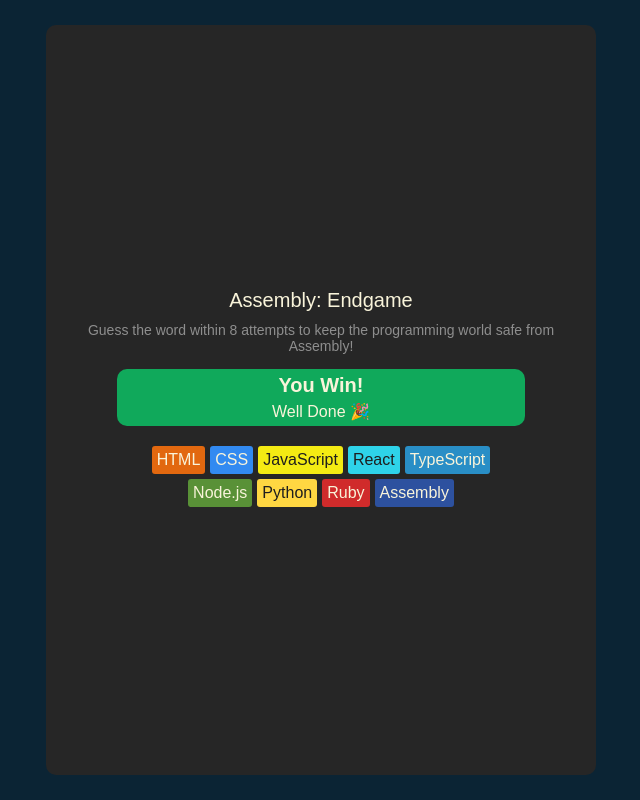
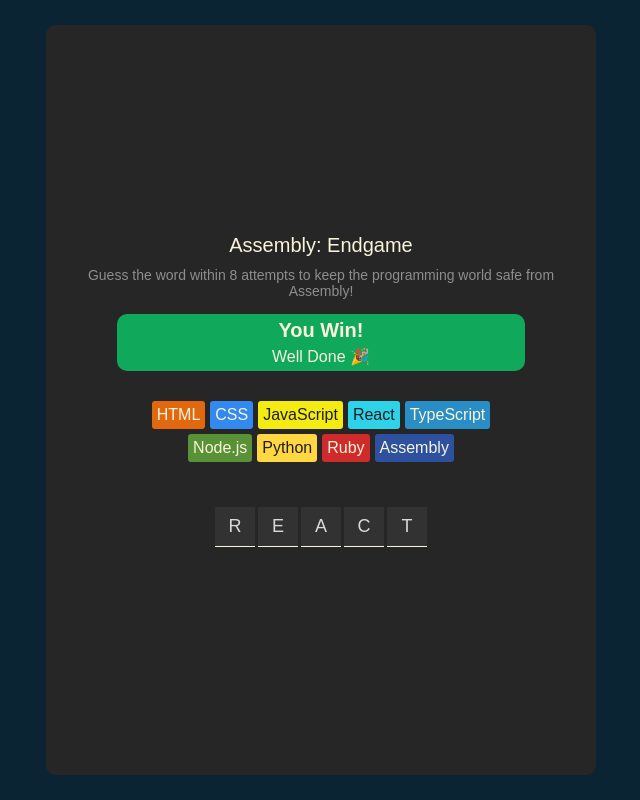
Before and after one commit to prathmyx/AssemblyEndgame, a React (Vite) app: page / in a window 1280 px wide. Shown: the whole page, without its empty margins (319-959 px from the left). Built offline with nearby package versions, Linux system fonts and the light colour scheme.

Commit message:
feat:added word

```diff
--- a/src/Components/App.jsx
+++ b/src/Components/App.jsx
@@ -1,16 +1,23 @@
+import { useState } from "react"
 import Status from "./Status"
 import Chips from "./Chips"
 import { languages } from "./languages"
+import Word from "./Word"
 
 export default function App() {
+    const [word, setWord] = useState("react");
+
     const langs = languages.map((lang) => {
         return {...lang, isAlive: true}
     });
+
+    const wordList = word.split("");
 
     return (
         <>
             <Status won={true}/>
             <Chips list={langs}/>
+            <Word word={wordList}/>
         </>
     )
 }
--- /dev/null
+++ b/src/Components/Word.jsx
@@ -0,0 +1,14 @@
+export default function Word(props) {
+
+    return (
+        <section className="word-container">
+            {props.word.map((char, index) => {
+                return (<span
+                    className="word-char"
+                    key={index}>
+                        {char.toUpperCase()}
+                    </span>)
+            })}
+        </section>
+    )
+}
--- a/src/index.css
+++ b/src/index.css
@@ -63,7 +63,7 @@
 }
 
 .chips-container {
-    margin-block: 10px;
+    margin-block: 20px;
     display: flex;
     flex-wrap: wrap;
     justify-content: center;
@@ -75,3 +75,21 @@
     border-radius: 3px;
     padding: 5px;
 }
+
+section.word-container {
+    margin-block: 25px;
+    display: flex;
+    justify-content: center;
+    gap: 3px;
+}
+
+span.word-char {
+    height: 40px;
+    width: 40px;
+    background-color: #323232;
+    display: flex;
+    justify-content: center;
+    align-items: center;
+    font-size: 1.125rem;
+    border-bottom: 1px solid #F9F4DA;
+}
```
